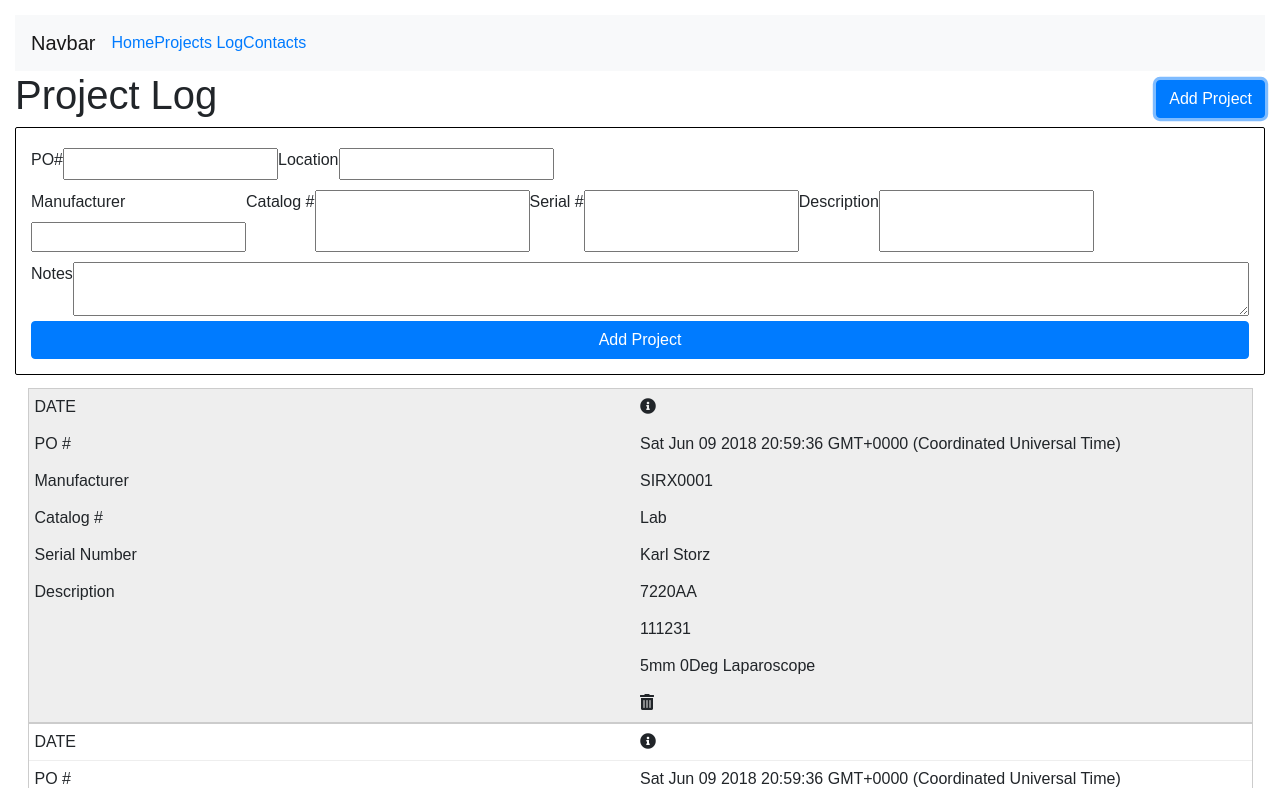
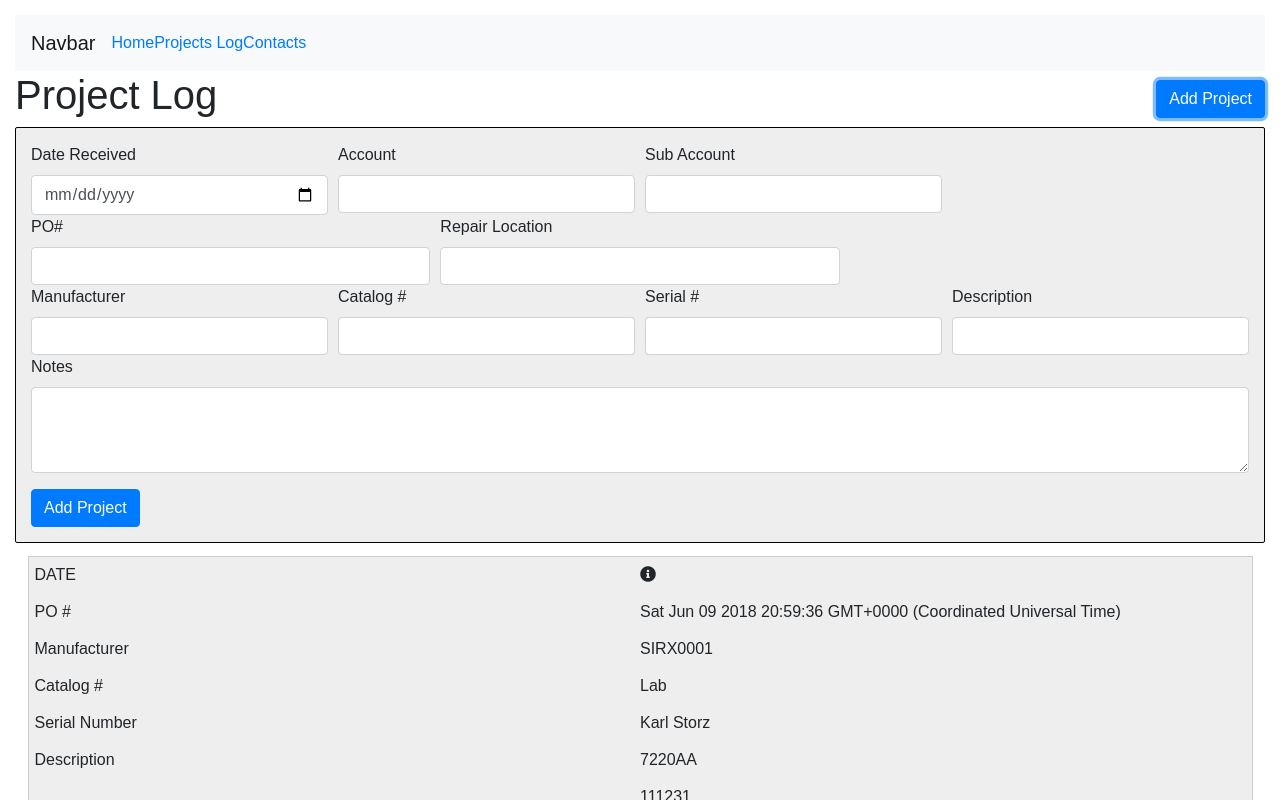
Before and after one commit to DIMDOT3/tracking-system-app, a React (Create React App) app: page / in a window 1280 px wide. Both pictures are taken after a click on the button "Add Project". Shown: the top 800 px of the page. Built offline with nearby package versions, Linux system fonts and the light colour scheme.

Commit message:
add styling for project form

```diff
--- a/src/ProjectForm.css
+++ b/src/ProjectForm.css
@@ -1,14 +1,11 @@
-.project-form-outer {
+.project-form-container {
 	border: 1px solid black;
 	border-radius: 2px;
 	padding: 15px;
 	display: flex;
 	flex-direction: column;
-}
+	background-color: #eee;
 
-.project-form-inner {
-	display: flex;
-	padding: 5px 0;
 }
 
 textarea {
--- a/src/ProjectForm.js
+++ b/src/ProjectForm.js
@@ -6,12 +6,15 @@ class ProjectForm extends Component {
 		super(props);
 		this.state = {
       dateReceived: '',
+      account: '',
+      accountSub: '',
       po: '',
       location: '' ,
       manufacturer: '',
       catalogNumber: '',
       serialNumber: '',
       description: '',
+      notes: '',
       completed: false
     }
 	}
@@ -35,31 +38,56 @@ class ProjectForm extends Component {
 
 	render(){
 		return (
-			<form className='project-form-outer' onSubmit={ this.handleSubmit }>
-        <div className='project-form-inner'>
-          <label htmlFor='po'>PO#</label>
-          <input type='text' name='po' id='po' onChange={this.handleChange} />
-          <label htmlFor='location'>Location</label>
-          <input type='text' name='location' id='location' onChange={this.handleChange} />
+			<form className='project-form-container' onSubmit={ this.handleSubmit }>
+        <div className="form-row">
+          <div className='col-md-3'>
+            <label htmlFor="date-received">Date Received</label>
+            <input type="date" name='dateReceived' className="form-control" id="date-received" onChange={this.handleChange} />
+          </div>
+          <div className='col-md-3'>
+            <label htmlFor="account">Account</label>
+            <input type="text" name='account' className="form-control" id="account" onChange={this.handleChange} />
+          </div>
+          <div className='col-md-3'>
+            <label htmlFor="account-sub">Sub Account</label>
+            <input type="text" name='accountSub' className="form-control" id="account-sub" onChange={this.handleChange} />
+          </div>
         </div>
-        <div className='project-form-inner'>
-          <div>
-          <label htmlFor='manufacturer'>Manufacturer</label>
-          <br />
-          <input type='text' name='manufacturer' id='manufacturer' onChange={this.handleChange} />
+        <div className="form-row">
+          <div className='col-md-4'>
+            <label htmlFor="po">PO#</label>
+            <input type="text" name='po' className="form-control" id="po" onChange={this.handleChange} />
           </div>
-          <label htmlFor='catalogNumber'>Catalog #</label>
-          <input type='text' name='catalogNumber' id='catalogNumber' onChange={this.handleChange} />
-          <label htmlFor='serialNumber'>Serial #</label>
-          <input type='text' name='serialNumber' id='serialNumber' onChange={this.handleChange} />
-          <label htmlFor='description'>Description</label>
-          <input type='text' name='description' id='description' onChange={this.handleChange} />
+          <div className='col-md-4'>
+            <label htmlFor="location">Repair Location</label>
+            <input type="text" name='location' className="form-control" id="location" onChange={this.handleChange} />
+          </div>
         </div>
-        <div className='project-form-inner'>
-          <label htmlFor='notes'>Notes</label>
-          <textarea name='notes' id='notes'></textarea>
+        <div className="form-row">
+          <div className='col-md-3'>
+            <label htmlFor="manufacturer">Manufacturer</label>
+            <input type="text" name='manufacturer' className="form-control" id="manufacturer" onChange={this.handleChange} />
+          </div>
+          <div className='col-md-3'>
+            <label htmlFor="catalog-number">Catalog #</label>
+            <input type="text" name='catalogNumber' className="form-control" id="catalog-number" onChange={this.handleChange} />
+          </div>
+          <div className='col-md-3'>
+            <label htmlFor="serial-number">Serial #</label>
+            <input type="text" name='serialNumber' className="form-control" id="serial-number" onChange={this.handleChange} />
+          </div>
+          <div className='col-md-3'>
+            <label htmlFor="description">Description</label>
+            <input type="text" name='description' className="form-control" id="description" onChange={this.handleChange} />
+          </div>
         </div>
-        <button className='btn btn-primary'>Add Project</button>
+        <div className="form-group">
+          <label htmlFor="notes">Notes</label>
+          <textarea name='notes' className="form-control" id="notes" rows="3" onChange={this.handleChange}></textarea>
+        </div>
+        <div>
+          <button className='btn btn-primary'>Add Project</button>
+        </div>
       </form>
 		)
 	}
```
